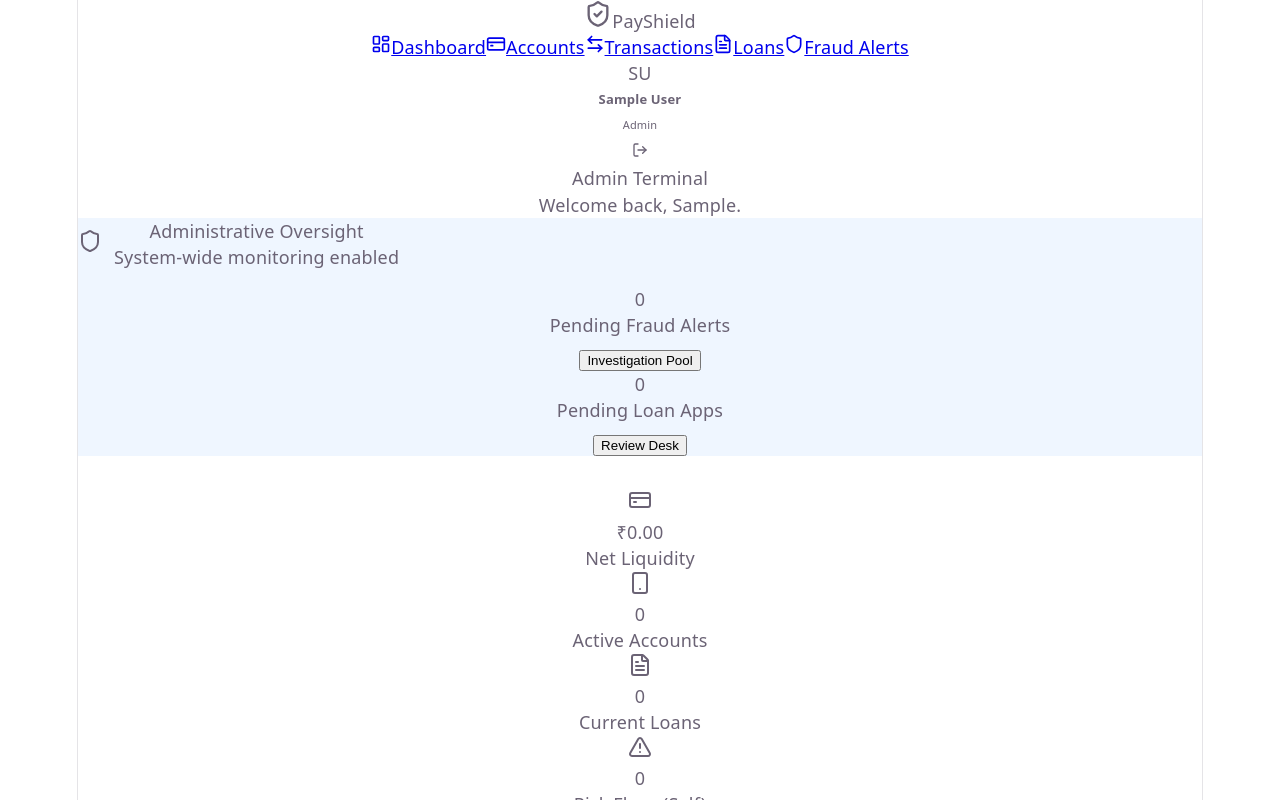
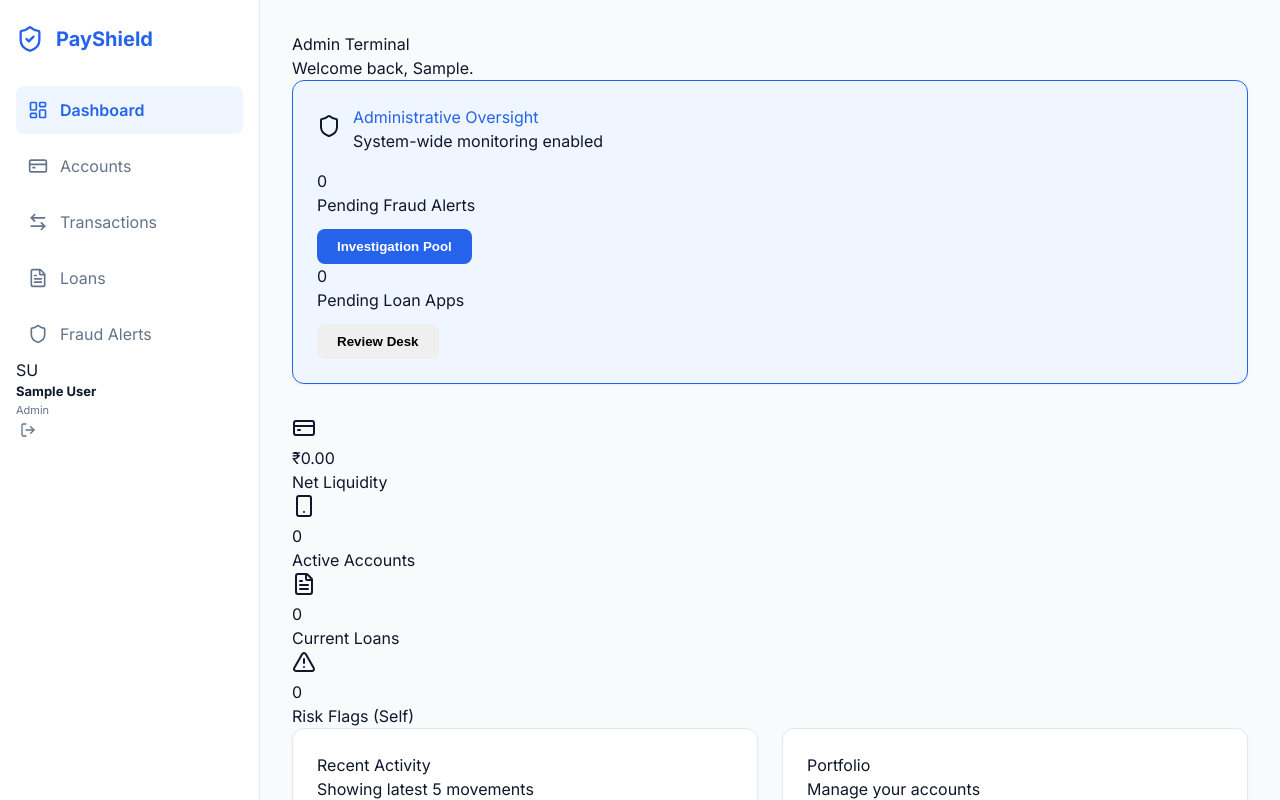
Before and after one commit to Dhanvin1520/PayShield-Digital-Banking-System, a React (Vite) app in the folder src/client/: page /dashboard in a window 1280 px wide. Shown: the top 800 px of the page. Built offline with nearby package versions, Linux system fonts and the light colour scheme; no server answers; sample sign-in values are in the browser's storage.

Commit message:
style: restore premium PayShield Slate & Blue design system

```diff
--- a/src/client/src/index.css
+++ b/src/client/src/index.css
@@ -1,112 +1,166 @@
 :root {
-  --text: #6b6375;
-  --text-h: #08060d;
-  --bg: #fff;
-  --border: #e5e4e7;
-  --code-bg: #f4f3ec;
-  --accent: #aa3bff;
-  --accent-bg: rgba(170, 59, 255, 0.1);
-  --accent-border: rgba(170, 59, 255, 0.5);
-  --social-bg: rgba(244, 243, 236, 0.5);
-  --shadow:
-    rgba(0, 0, 0, 0.1) 0 10px 15px -3px, rgba(0, 0, 0, 0.05) 0 4px 6px -2px;
-
-  --sans: system-ui, 'Segoe UI', Roboto, sans-serif;
-  --heading: system-ui, 'Segoe UI', Roboto, sans-serif;
-  --mono: ui-monospace, Consolas, monospace;
-
-  font: 18px/145% var(--sans);
-  letter-spacing: 0.18px;
-  color-scheme: light dark;
-  color: var(--text);
-  background: var(--bg);
-  font-synthesis: none;
-  text-rendering: optimizeLegibility;
-  -webkit-font-smoothing: antialiased;
-  -moz-osx-font-smoothing: grayscale;
-
-  @media (max-width: 1024px) {
-    font-size: 16px;
-  }
+  --color-bg: #f8fafc;
+  --color-surface: #ffffff;
+  --color-primary: #2563eb;
+  --color-primary-hover: #1d4ed8;
+  --color-text: #0f172a;
+  --color-text-muted: #64748b;
+  --color-border: #e2e8f0;
+  --color-success: #10b981;
+  --color-danger: #ef4444;
+  --color-warning: #f59e0b;
+  --shadow-sm: 0 1px 2px 0 rgb(0 0 0 / 0.05);
+  --shadow-md: 0 4px 6px -1px rgb(0 0 0 / 0.1), 0 2px 4px -2px rgb(0 0 0 / 0.1);
+  --sidebar-width: 260px;
 }
 
-@media (prefers-color-scheme: dark) {
-  :root {
-    --text: #9ca3af;
-    --text-h: #f3f4f6;
-    --bg: #16171d;
-    --border: #2e303a;
-    --code-bg: #1f2028;
-    --accent: #c084fc;
-    --accent-bg: rgba(192, 132, 252, 0.15);
-    --accent-border: rgba(192, 132, 252, 0.5);
-    --social-bg: rgba(47, 48, 58, 0.5);
-    --shadow:
-      rgba(0, 0, 0, 0.4) 0 10px 15px -3px, rgba(0, 0, 0, 0.25) 0 4px 6px -2px;
-  }
-
-  #social .button-icon {
-    filter: invert(1) brightness(2);
-  }
-}
-
-#root {
-  width: 1126px;
-  max-width: 100%;
-  margin: 0 auto;
-  text-align: center;
-  border-inline: 1px solid var(--border);
-  min-height: 100svh;
-  display: flex;
-  flex-direction: column;
+* {
   box-sizing: border-box;
+  margin: 0;
+  padding: 0;
 }
 
 body {
-  margin: 0;
+  font-family: 'Inter', -apple-system, BlinkMacSystemFont, "Segoe UI", Roboto, sans-serif;
+  background-color: var(--color-bg);
+  color: var(--color-text);
+  line-height: 1.5;
+  -webkit-font-smoothing: antialiased;
 }
 
-h1,
-h2 {
-  font-family: var(--heading);
-  font-weight: 500;
-  color: var(--text-h);
+/* Layout */
+.app-container {
+  display: flex;
+  min-height: 100vh;
 }
 
-h1 {
-  font-size: 56px;
-  letter-spacing: -1.68px;
-  margin: 32px 0;
-  @media (max-width: 1024px) {
-    font-size: 36px;
-    margin: 20px 0;
-  }
-}
-h2 {
-  font-size: 24px;
-  line-height: 118%;
-  letter-spacing: -0.24px;
-  margin: 0 0 8px;
-  @media (max-width: 1024px) {
-    font-size: 20px;
-  }
-}
-p {
-  margin: 0;
+.main-content {
+  flex: 1;
+  padding: 2rem;
+  margin-left: var(--sidebar-width);
 }
 
-code,
-.counter {
-  font-family: var(--mono);
-  display: inline-flex;
-  border-radius: 4px;
-  color: var(--text-h);
+/* Sidebar */
+.sidebar {
+  width: var(--sidebar-width);
+  background-color: var(--color-surface);
+  border-right: 1px solid var(--color-border);
+  height: 100vh;
+  position: fixed;
+  left: 0;
+  top: 0;
+  display: flex;
+  flex-direction: column;
+  padding: 1.5rem 1rem;
 }
 
-code {
-  font-size: 15px;
-  line-height: 135%;
-  padding: 4px 8px;
-  background: var(--code-bg);
+.sidebar-logo {
+  display: flex;
+  align-items: center;
+  gap: 0.75rem;
+  font-size: 1.25rem;
+  font-weight: 700;
+  color: var(--color-primary);
+  margin-bottom: 2rem;
 }
-/* Final Polish */
+
+.sidebar-nav {
+  display: flex;
+  flex-direction: column;
+  gap: 0.5rem;
+}
+
+.nav-link {
+  display: flex;
+  align-items: center;
+  gap: 0.75rem;
+  padding: 0.75rem;
+  text-decoration: none;
+  color: var(--color-text-muted);
+  border-radius: 0.5rem;
+  transition: all 0.2s;
+}
+
+.nav-link:hover {
+  background-color: var(--color-bg);
+  color: var(--color-primary);
+}
+
+.nav-link.active {
+  background-color: #eff6ff;
+  color: var(--color-primary);
+  font-weight: 600;
+}
+
+/* Components */
+.card {
+  background: var(--color-surface);
+  border: 1px solid var(--color-border);
+  border-radius: 0.75rem;
+  padding: 1.5rem;
+  box-shadow: var(--shadow-sm);
+}
+
+.btn {
+  padding: 0.625rem 1.25rem;
+  border-radius: 0.5rem;
+  font-weight: 600;
+  cursor: pointer;
+  border: none;
+  transition: all 0.2s;
+  display: inline-flex;
+  align-items: center;
+  gap: 0.5rem;
+}
+
+.btn-primary {
+  background-color: var(--color-primary);
+  color: white;
+}
+
+.btn-primary:hover {
+  background-color: var(--color-primary-hover);
+}
+
+/* Auth Pages */
+.auth-page {
+  display: flex;
+  align-items: center;
+  justify-content: center;
+  min-height: 100vh;
+  padding: 1rem;
+}
+
+.auth-card {
+  width: 100%;
+  max-width: 400px;
+  background: var(--color-surface);
+  padding: 2.5rem;
+  border-radius: 1rem;
+  box-shadow: var(--shadow-md);
+}
+
+.form-group {
+  margin-bottom: 1.25rem;
+}
+
+.form-label {
+  display: block;
+  font-size: 0.875rem;
+  font-weight: 500;
+  margin-bottom: 0.5rem;
+}
+
+.form-control {
+  width: 100%;
+  padding: 0.625rem;
+  border: 1px solid var(--color-border);
+  border-radius: 0.5rem;
+  font-size: 0.875rem;
+}
+
+.form-control:focus {
+  outline: none;
+  border-color: var(--color-primary);
+  ring: 2px solid var(--color-primary);
+}
```
Also changed, not shown: src/client/src/App.css (+1 -184 lines).
